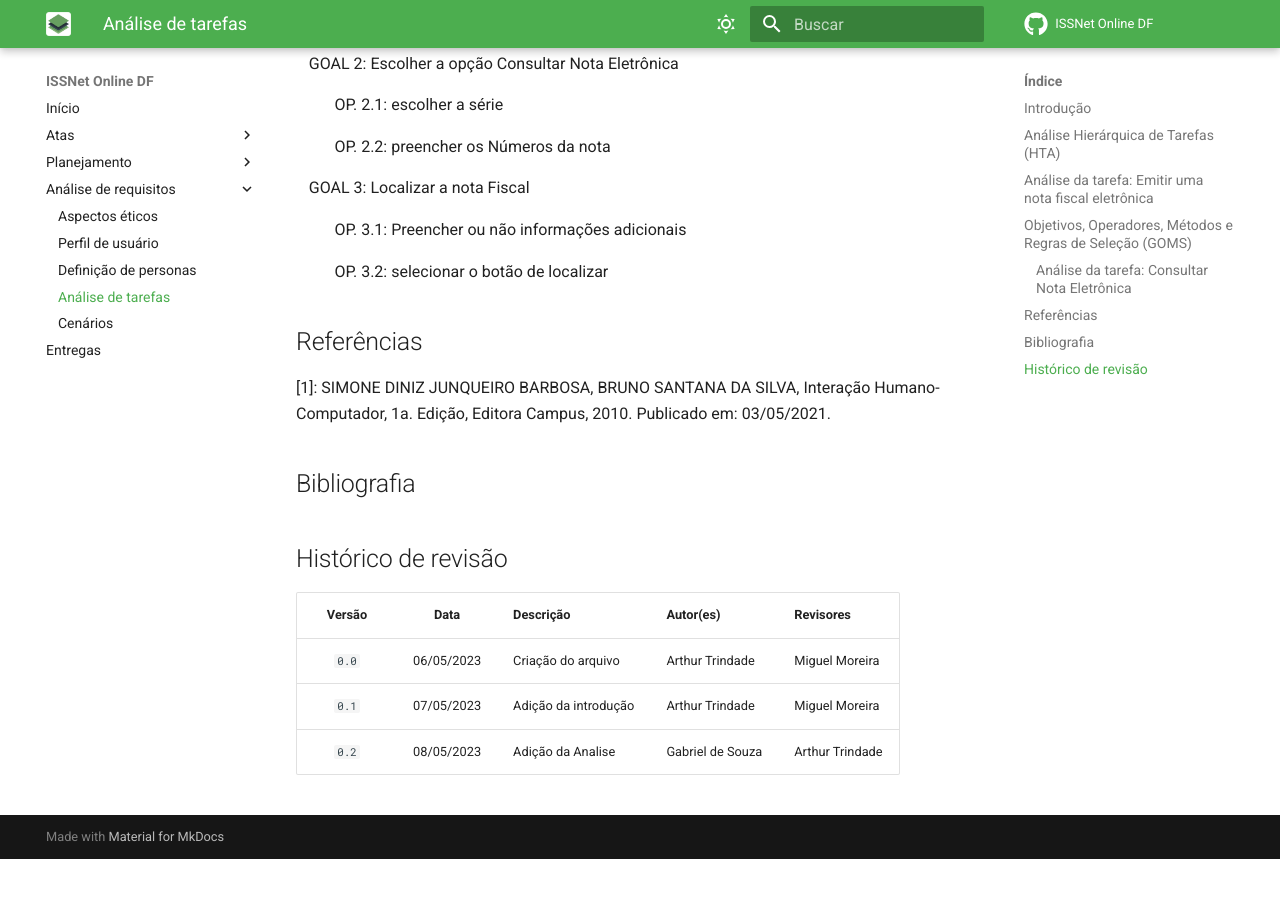
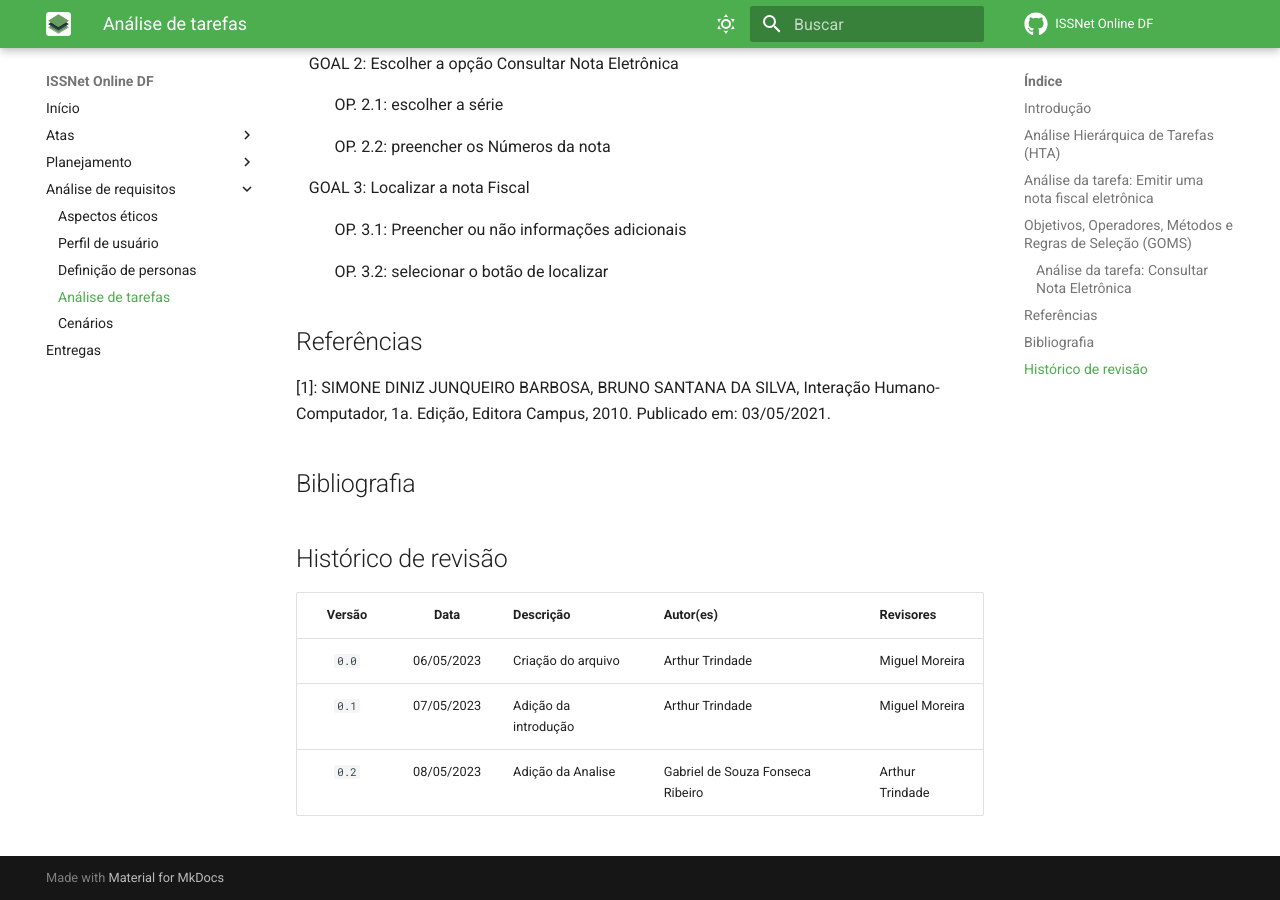
Before and after one commit to Interacao-Humano-Computador/2023.1-ISSNet, an MkDocs documentation site: the page built from gitpages/docs/analise_de_requisitos/analise_de_tarefas.md, in a window 1280 px wide and 900 px high, scrolled down 3250 px. Built offline with MkDocs 1.6.1 and Material for MkDocs 9.7.7, drawn with Linux system fonts in a browser that asks for light colours; comment, search, counter and statistics services are not loaded; before the commit the page ends 4109 px from its top, so only the background shows below that.

Commit message:
atualiza config do git e autor da analise de tarefa

```diff
--- a/gitpages/docs/analise_de_requisitos/analise_de_tarefas.md
+++ b/gitpages/docs/analise_de_requisitos/analise_de_tarefas.md
@@ -86,4 +86,4 @@ Edição, Editora Campus, 2010. Publicado em: 03/05/2021.</span>
 | :--------: | :---------: | -------------------- | ---------------------------------- | -------------- |
 | `0.0`      |  06/05/2023 | Criação do arquivo   | Arthur Trindade                    | Miguel Moreira |
 | `0.1`      |  07/05/2023 | Adição da introdução | Arthur Trindade                    | Miguel Moreira |
-| `0.2`      |  08/05/2023 | Adição da Analise    | Gabriel de Souza                   | Arthur Trindade|
+| `0.2`      |  08/05/2023 | Adição da Analise    | Gabriel de Souza Fonseca Ribeiro   | Arthur Trindade|
```
